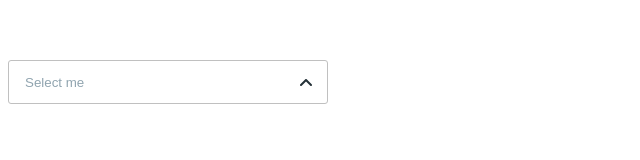
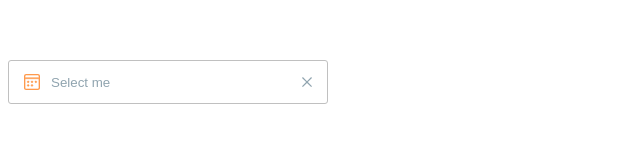
Before and after one commit to turbocharged3329/picker-test, a Vue app: page / in a window 1280 px wide. Shown: the top 160 px of the page, without its empty margins (0-640 px from the left). Built offline with nearby package versions, Linux system fonts and the light colour scheme.

Commit message:
add clear btn func

```diff
--- a/src/App.vue
+++ b/src/App.vue
@@ -3,7 +3,7 @@
     <p>{{ selected }}</p>
     <custom-select
       :select-data="selectData"
-      :type="'multiple-choice'"
+      :type="'date'"
       :placeholder="'Select me'"
       v-model="selected"
     ></custom-select>
--- a/src/components/CustomSelect.vue
+++ b/src/components/CustomSelect.vue
@@ -16,7 +16,7 @@
           :value="value"
           :class="{ active: isPickerShown, empty: !value }"
         />
-        <button class="select__input-clear-btn" v-if="type == 'date'"></button>
+        <button class="select__input-clear-btn" v-if="type == 'date'" @pointerdown="clearDate"></button>
         <button
           class="select__input-toggle-btn"
           v-if="type != 'date'"
@@ -122,7 +122,7 @@ export default {
       singleSelected: null,
       multipleSelected: [],
       selectedDate: {
-        year: 2022,
+        year: 0,
         month: "",
       },
       isPickerShown: false,
@@ -186,10 +186,19 @@ export default {
     changeYear(increase = true) {
       increase ? this.selectedDate.year++ : this.selectedDate.year--;
     },
+    clearDate() {
+      this.$emit('input', '');
+      this.togglePicker(false);
+    }
   },
   mounted() {
     if (this.placeholder) {
       this.$refs.input.value = this.placeholder;
+    }
+
+    if (this.type == 'date') {
+      const now = new Date();
+      this.selectedDate.year = now.getFullYear();
     }
   },
 };
```
